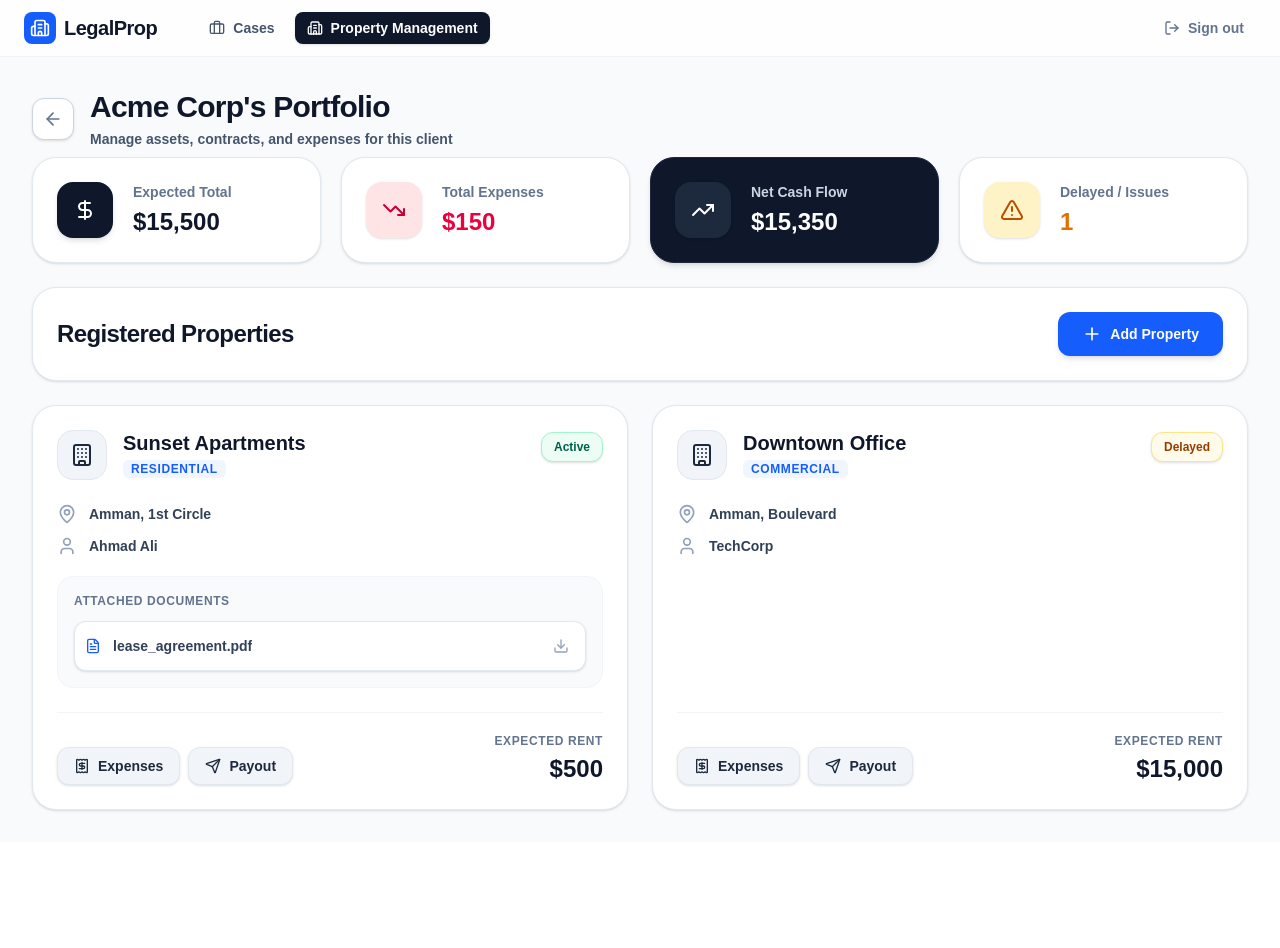
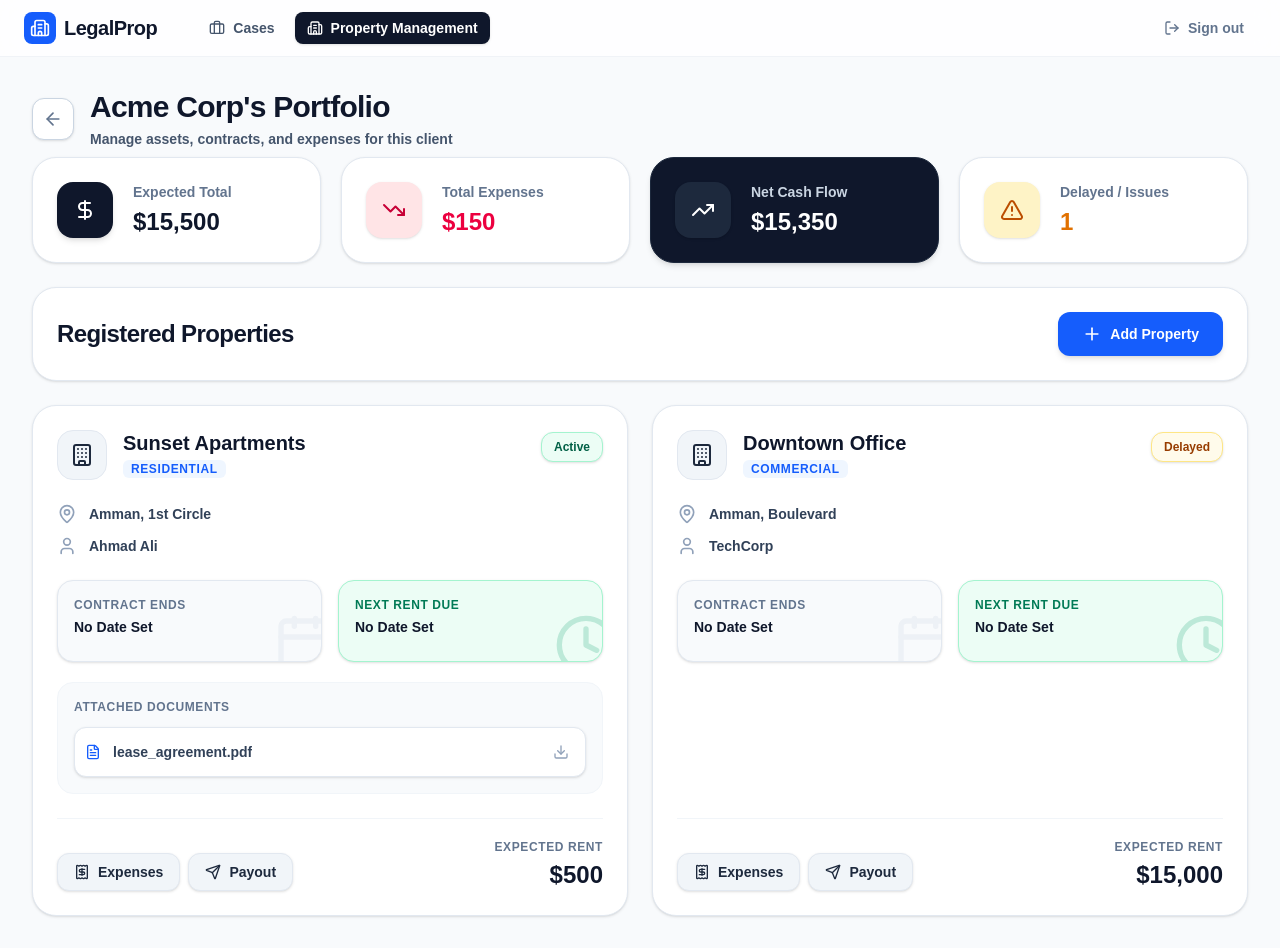
Before and after one commit to alhoulsy0/legal-property-management, a Next.js app: page /clients/1 in a window 1280 px wide. Before the commit the page ends 842 px from the top, so only its background shows below. Built offline with nearby package versions, Linux system fonts and the light colour scheme.

Commit message:
Enhance property card counters and payout forms

```diff
--- a/src/app/(dashboard)/GlobalProvider.tsx
+++ b/src/app/(dashboard)/GlobalProvider.tsx
@@ -34,6 +34,7 @@ export type PropertyData = {
   endDate?: string;
   nextRentDate?: string;
   payoutStatus?: string;
+  payoutMethod?: string;
   payoutTransactionId?: string;
   payoutDocument?: string;
 };
--- a/src/app/(dashboard)/clients/[id]/page.tsx
+++ b/src/app/(dashboard)/clients/[id]/page.tsx
@@ -39,6 +39,7 @@ export default function ClientProfilePage() {
 
   // Payout State
   const [showPayoutFor, setShowPayoutFor] = useState<number | null>(null);
+  const [payoutMethod, setPayoutMethod] = useState("Bank Transfer");
   const [txId, setTxId] = useState("");
   const [payoutDocName, setPayoutDocName] = useState("");
 
@@ -105,6 +106,7 @@ export default function ClientProfilePage() {
         endDate,
         nextRentDate,
         payoutStatus: editingId ? properties.find(p=>p.id === editingId)?.payoutStatus || "Pending Collection" : "Pending Collection",
+        payoutMethod: editingId ? properties.find(p=>p.id === editingId)?.payoutMethod : "",
         payoutTransactionId: editingId ? properties.find(p=>p.id === editingId)?.payoutTransactionId : "",
         payoutDocument: editingId ? properties.find(p=>p.id === editingId)?.payoutDocument : ""
       };
@@ -147,9 +149,10 @@ export default function ClientProfilePage() {
 
   const handlePayoutSubmit = (e: React.FormEvent, propertyId: number) => {
     e.preventDefault();
-    if (txId) {
-      setProperties(properties.map(p => p.id === propertyId ? { ...p, payoutStatus: "Paid to Landlord", payoutTransactionId: txId, payoutDocument: payoutDocName } : p));
+    if (payoutMethod === "Cash" || txId) {
+      setProperties(properties.map(p => p.id === propertyId ? { ...p, payoutStatus: "Paid to Landlord", payoutMethod: payoutMethod, payoutTransactionId: txId, payoutDocument: payoutDocName } : p));
       setTxId("");
+      setPayoutMethod("Bank Transfer");
       setPayoutDocName("");
       setShowPayoutFor(null);
     }
@@ -344,25 +347,31 @@ export default function ClientProfilePage() {
               <div className="space-y-3 mt-6">
                 <p className="text-slate-700 font-bold text-sm flex items-center gap-3"><MapPin className="w-5 h-5 text-slate-400 shrink-0" />{prop.location}</p>
                 <p className="text-slate-700 font-bold text-sm flex items-center gap-3"><User className="w-5 h-5 text-slate-400 shrink-0" />{prop.tenant}</p>
+              </div>
 
-                {prop.endDate && (
-                  <p className="text-slate-700 font-bold text-sm flex items-center gap-3">
-                    <CalendarIcon className="w-5 h-5 text-slate-400 shrink-0" />
-                    Contract Ends: {prop.endDate}
-                    <span className={`ml-2 px-2 py-0.5 rounded-md text-[10px] uppercase tracking-wider ${contractDaysLeft && contractDaysLeft < 30 ? 'bg-rose-100 text-rose-700' : 'bg-slate-100 text-slate-500'}`}>
-                      {contractDaysLeft} Days Left
+              {/* Prominent Dates & Counters */}
+              <div className="mt-6 grid grid-cols-2 gap-4">
+                <div className="bg-slate-50 p-4 rounded-2xl border border-slate-200 shadow-sm flex flex-col justify-center relative overflow-hidden">
+                  <CalendarIcon className="absolute -right-4 -bottom-4 w-16 h-16 text-slate-200 opacity-50" />
+                  <p className="text-xs font-extrabold text-slate-500 uppercase tracking-wider mb-1 z-10">Contract Ends</p>
+                  <p className="text-sm font-bold text-slate-900 z-10 mb-2">{prop.endDate || "No Date Set"}</p>
+                  {prop.endDate && contractDaysLeft !== null && (
+                    <span className={`z-10 inline-flex w-max px-2.5 py-1 rounded-lg text-xs font-black uppercase tracking-wider shadow-sm ${contractDaysLeft < 30 ? 'bg-rose-600 text-white' : 'bg-slate-200 text-slate-800'}`}>
+                      {contractDaysLeft < 0 ? 'Expired' : `${contractDaysLeft} Days Left`}
                     </span>
-                  </p>
-                )}
-                {prop.nextRentDate && (
-                  <p className={`font-bold text-sm flex items-center gap-3 ${isRentLate ? 'text-rose-600' : 'text-slate-700'}`}>
-                    <Clock className={`w-5 h-5 shrink-0 ${isRentLate ? 'text-rose-500' : 'text-slate-400'}`} />
-                    Rent {isRentLate ? 'Overdue:' : 'Due:'} {prop.nextRentDate}
-                    <span className={`ml-2 px-2 py-0.5 rounded-md text-[10px] uppercase tracking-wider ${isRentLate ? 'bg-rose-100 text-rose-700' : 'bg-emerald-100 text-emerald-700'}`}>
-                      {isRentLate ? `${Math.abs(rentDaysLeft!)} Days Late` : `In ${rentDaysLeft} Days`}
+                  )}
+                </div>
+
+                <div className={`p-4 rounded-2xl border shadow-sm flex flex-col justify-center relative overflow-hidden ${isRentLate ? 'bg-rose-50 border-rose-200' : 'bg-emerald-50 border-emerald-200'}`}>
+                  <Clock className={`absolute -right-4 -bottom-4 w-16 h-16 opacity-20 ${isRentLate ? 'text-rose-600' : 'text-emerald-600'}`} />
+                  <p className={`text-xs font-extrabold uppercase tracking-wider mb-1 z-10 ${isRentLate ? 'text-rose-700' : 'text-emerald-700'}`}>Next Rent Due</p>
+                  <p className="text-sm font-bold text-slate-900 z-10 mb-2">{prop.nextRentDate || "No Date Set"}</p>
+                  {prop.nextRentDate && rentDaysLeft !== null && (
+                    <span className={`z-10 inline-flex w-max px-2.5 py-1 rounded-lg text-xs font-black uppercase tracking-wider shadow-sm ${isRentLate ? 'bg-rose-600 text-white' : 'bg-emerald-600 text-white'}`}>
+                      {isRentLate ? `${Math.abs(rentDaysLeft)} Days Late` : `In ${rentDaysLeft} Days`}
                     </span>
-                  </p>
-                )}
+                  )}
+                </div>
               </div>
 
               {prop.documents && prop.documents.length > 0 && (
@@ -434,17 +443,27 @@ export default function ClientProfilePage() {
                   {prop.payoutStatus === 'Paid to Landlord' ? (
                     <div className="bg-emerald-50 p-4 rounded-xl border border-emerald-200">
                       <p className="font-bold text-emerald-800 flex items-center gap-2"><CheckCircle2 className="w-5 h-5"/> Payout Completed</p>
-                      <p className="text-sm text-emerald-700 mt-2 font-semibold">Transaction ID: {prop.payoutTransactionId}</p>
-                      {prop.payoutDocument && <p className="text-sm text-emerald-700 font-semibold">Invoice: {prop.payoutDocument}</p>}
+                      <p className="text-sm text-emerald-700 mt-2 font-semibold">Method: {prop.payoutMethod}</p>
+                      {prop.payoutTransactionId && <p className="text-sm text-emerald-700 mt-1 font-semibold">Transaction ID: {prop.payoutTransactionId}</p>}
+                      {prop.payoutDocument && <p className="text-sm text-emerald-700 mt-1 font-semibold">Receipt: {prop.payoutDocument}</p>}
                     </div>
                   ) : (
                     <form onSubmit={(e) => handlePayoutSubmit(e, prop.id)} className="space-y-4 bg-blue-50/50 p-5 rounded-xl border border-blue-100">
                       <div>
-                        <label className="block text-xs font-bold text-slate-700 mb-1.5">Bank Transaction ID</label>
-                        <input type="text" placeholder="e.g. TXN-982374" value={txId} onChange={(e) => setTxId(e.target.value)} className="w-full px-4 py-2.5 bg-white border border-slate-300 rounded-xl text-sm font-semibold focus:ring-2 focus:ring-blue-600 outline-none shadow-sm" required />
+                        <label className="block text-xs font-bold text-slate-700 mb-1.5">Payment Method</label>
+                        <select value={payoutMethod} onChange={(e) => setPayoutMethod(e.target.value)} className="w-full px-4 py-2.5 bg-white border border-slate-300 rounded-xl text-sm font-semibold focus:ring-2 focus:ring-blue-600 outline-none shadow-sm">
+                          <option>Bank Transfer</option>
+                          <option>Cash</option>
+                        </select>
                       </div>
+                      {payoutMethod === "Bank Transfer" && (
+                        <div>
+                          <label className="block text-xs font-bold text-slate-700 mb-1.5">Bank Transaction ID</label>
+                          <input type="text" placeholder="e.g. TXN-982374" value={txId} onChange={(e) => setTxId(e.target.value)} className="w-full px-4 py-2.5 bg-white border border-slate-300 rounded-xl text-sm font-semibold focus:ring-2 focus:ring-blue-600 outline-none shadow-sm" required />
+                        </div>
+                      )}
                       <div>
-                        <label className="block text-xs font-bold text-slate-700 mb-1.5">Upload Transfer Receipt (Optional)</label>
+                        <label className="block text-xs font-bold text-slate-700 mb-1.5">Upload Receipt (Optional)</label>
                         <input type="file" onChange={(e) => setPayoutDocName(e.target.files?.[0]?.name || "")} className="w-full text-sm text-slate-500 file:mr-4 file:py-2 file:px-4 file:rounded-full file:border-0 file:text-xs file:font-bold file:bg-blue-100 file:text-blue-700 hover:file:bg-blue-200 cursor-pointer" />
                       </div>
                       <button type="submit" className="w-full py-2.5 bg-blue-600 text-white font-bold rounded-xl hover:bg-blue-700 text-sm shadow-sm transition-colors">
```
